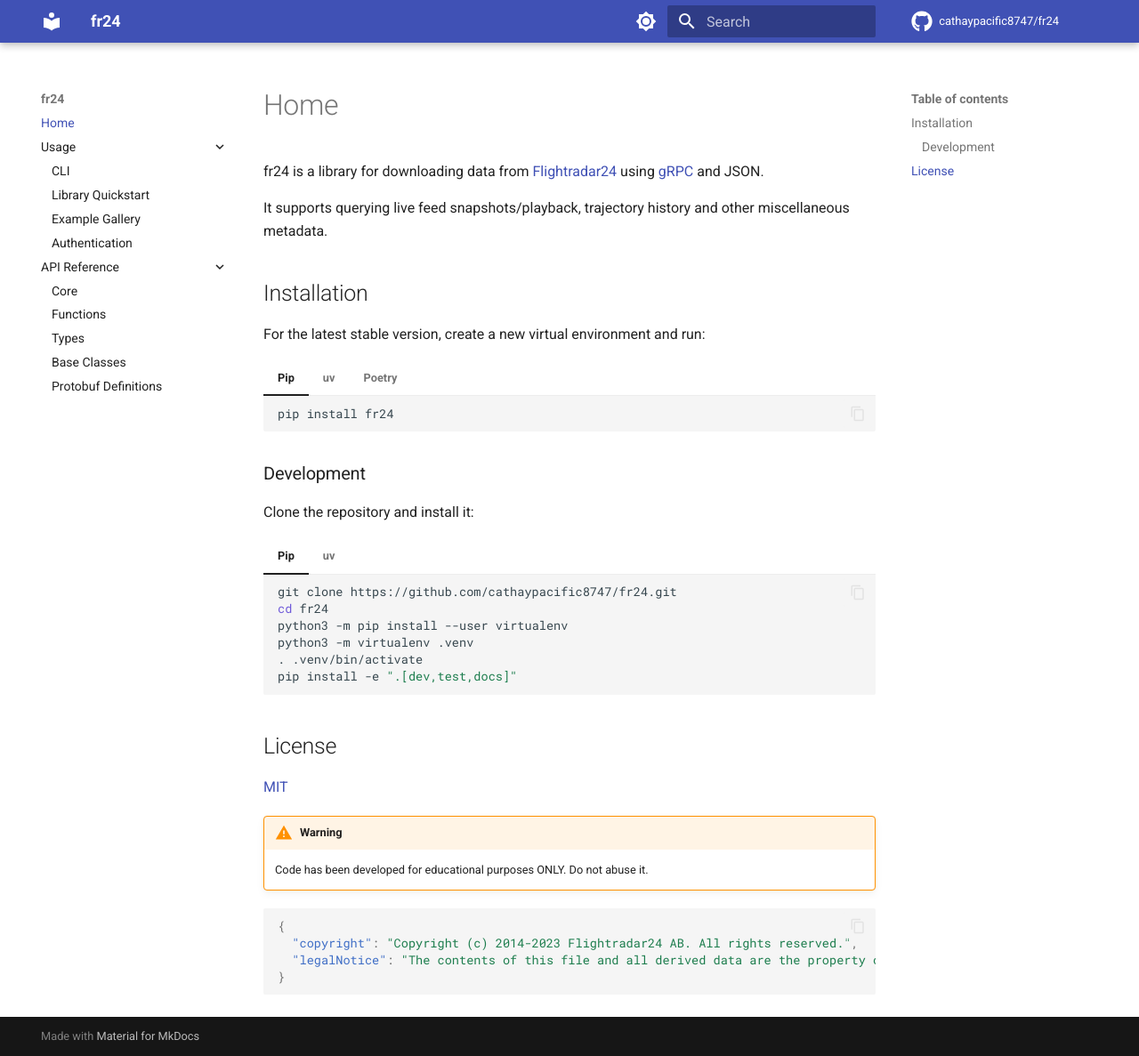
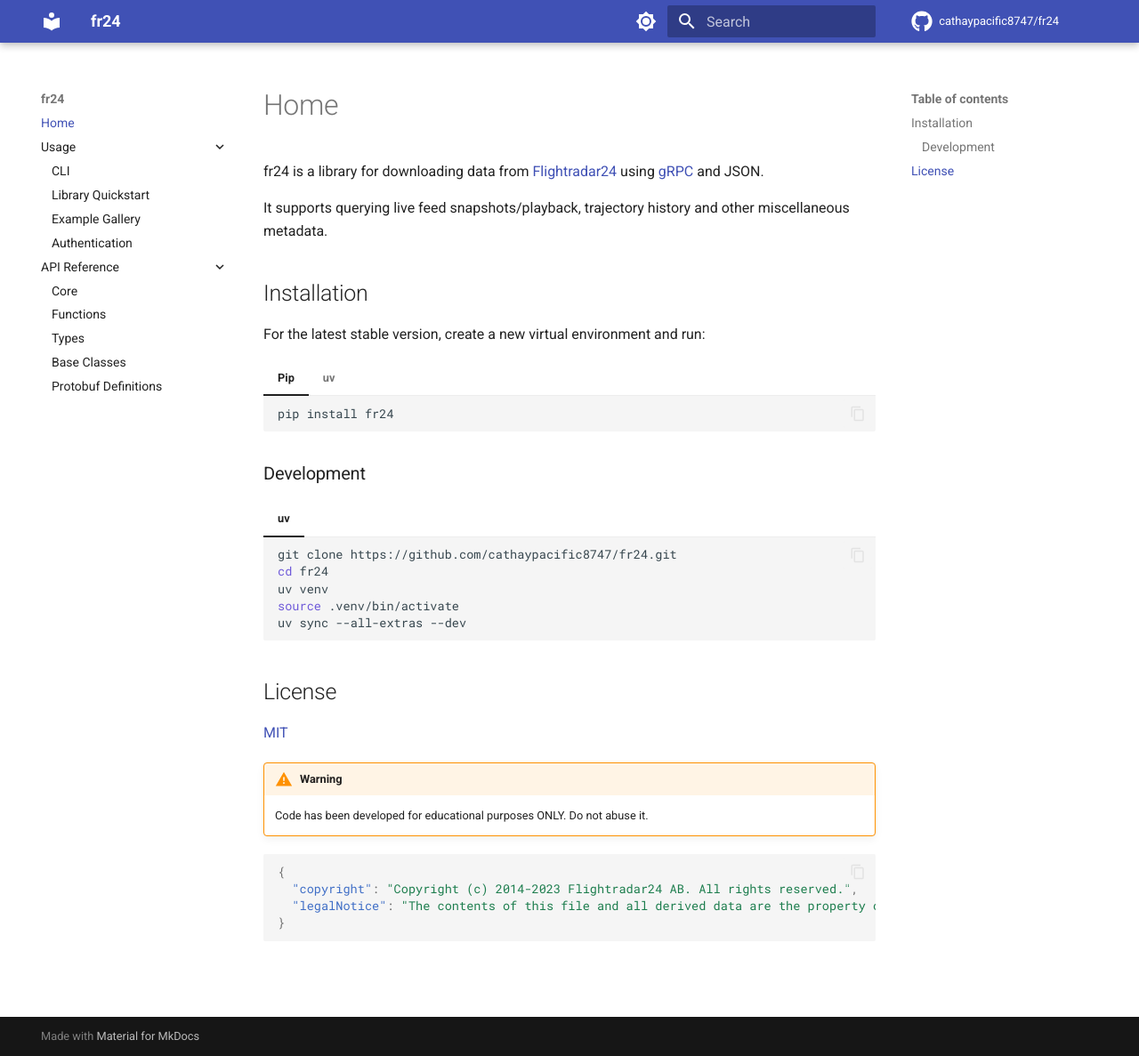
Before and after one commit to cathaypacific8747/fr24, an MkDocs documentation site: the page built from docs/index.md, in a window 1280 px wide and 1187 px high. Shown: the whole window at 89% size. Built offline with MkDocs 1.6.1 and Material for MkDocs 9.7.7, drawn with Linux system fonts in a browser that asks for light colours; comment, search, counter and statistics services are not loaded.

````diff
--- a/docs/index.md
+++ b/docs/index.md
@@ -18,26 +18,7 @@
     uv add fr24
     ```
 
-=== "Poetry"
-
-    ```sh
-    poetry add fr24
-    ```
-
 ### Development
-
-Clone the repository and install it:
-
-=== "Pip"
-
-    ```sh
-    git clone https://github.com/cathaypacific8747/fr24.git
-    cd fr24
-    python3 -m pip install --user virtualenv
-    python3 -m virtualenv .venv
-    . .venv/bin/activate
-    pip install -e ".[dev,test,docs]"
-    ```
 
 === "uv"
 
@@ -45,8 +26,8 @@
     git clone https://github.com/cathaypacific8747/fr24.git
     cd fr24
     uv venv
-    . .venv/bin/activate
-    uv sync --all-extras
+    source .venv/bin/activate
+    uv sync --all-extras --dev
     ```
 
 ## License
````
Also changed, not shown: README.md (+1 -1 lines), pyproject.toml (+15 -11 lines), src/fr24/proto/README.md (+2 -1 lines), 7 other files.
